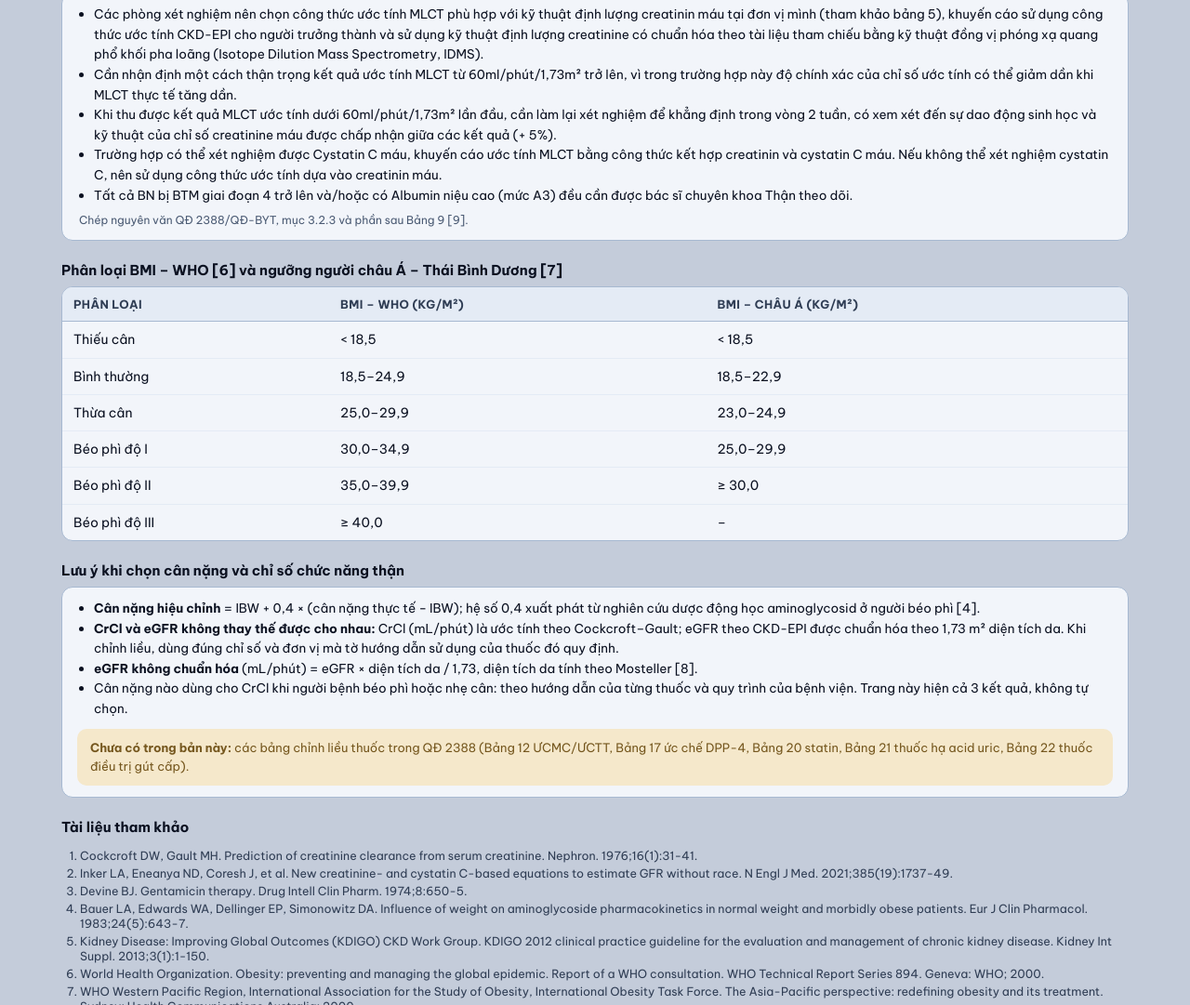
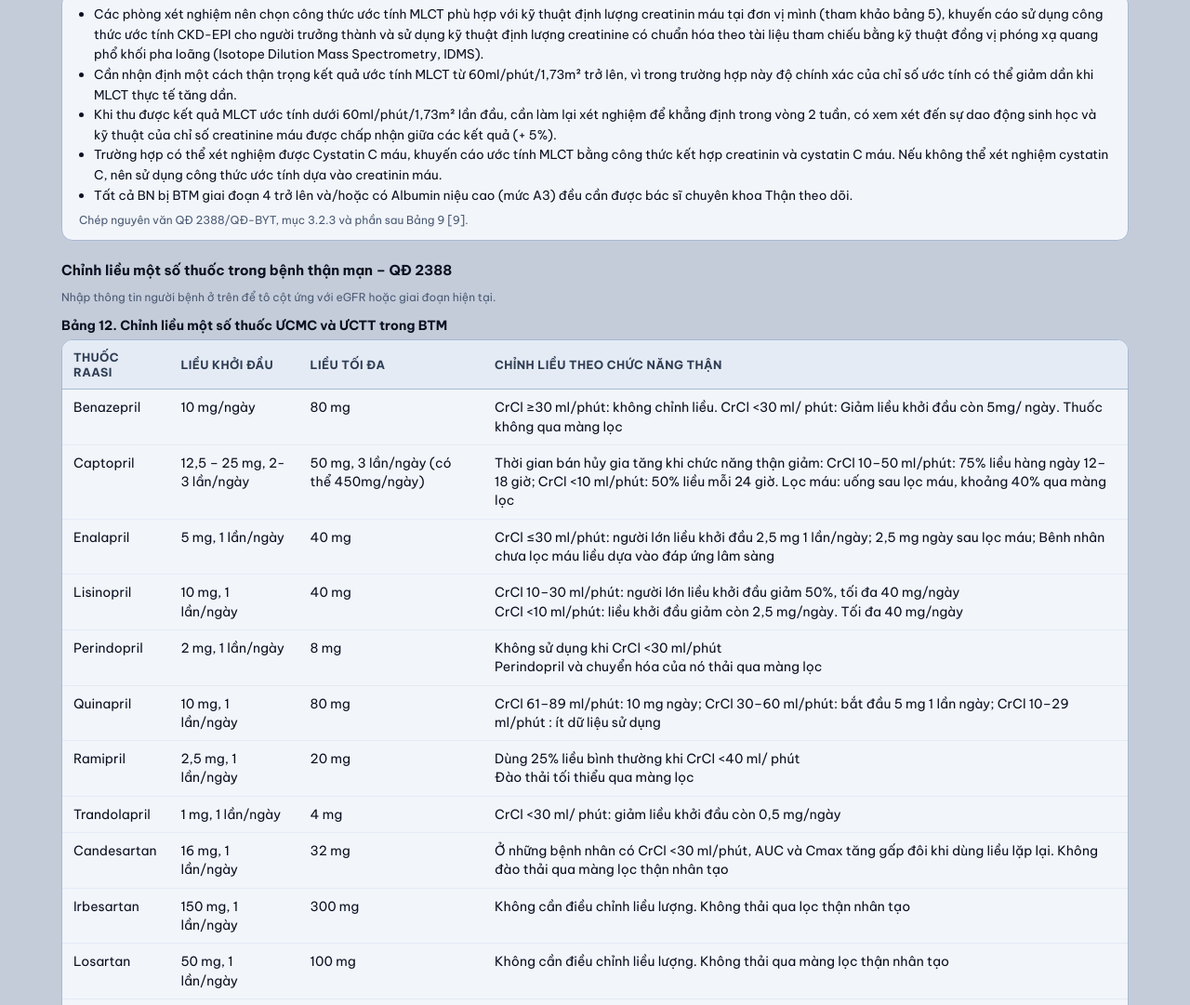
Before and after one commit to Tungnguyenbvvt/DuocLamSang, a plain HTML site: page pages/tinh-chuc-nang-than.html in a window 1280 px wide. Shown: the part 2531-3612 px from the top of the page at 93% size. Drawn offline with Linux system fonts and the light colour scheme.

Commit message:
Thêm bảng chỉnh liều thuốc trong bệnh thận mạn theo QĐ 2388/QĐ-BYT
Bảng 12 (ƯCMC/ƯCTT), 17 (ức chế DPP-4, kèm Sulfonylurea, Insulin), 20 (statin),
21 (hạ acid uric), 22 (gút cấp), chép theo ảnh trang gốc vào data/renal-dosing.json.
Tô cột theo eGFR hoặc giai đoạn G. 73 ca kiểm thử đạt.

Co-Authored-By: Claude Opus 5.5 <noreply@anthropic.com>

```diff
--- /dev/null
+++ b/data/renal-dosing.json
@@ -0,0 +1,339 @@
+{
+ "version": "1.0.0",
+ "updated": "2026-11-04",
+ "source": "Bộ Y tế. Quyết định số 2388/QĐ-BYT ngày 12/8/2024 ban hành tài liệu chuyên môn “Hướng dẫn chẩn đoán và điều trị bệnh thận mạn và một số bệnh lý thận”. Hà Nội: Bộ Y tế; 2024. Bảng 12 (tr. 37–38), Bảng 17 (tr. 46), Bảng 20 (tr. 48), Bảng 21, 22 (tr. 52).",
+ "extraction": "Chép tay theo ảnh trang của tệp PDF do người dùng cung cấp, giữ nguyên chính tả của văn bản (kể cả lỗi chính tả như “Vildagligtin”, “Bênh nhân”). Không dùng lớp chữ trích tự động vì đọc sai ký hiệu ≥.",
+ "review": "chưa kiểm chứng",
+ "records": [
+  {
+   "id": "bang-12",
+   "title": "Bảng 12. Chỉnh liều một số thuốc ƯCMC và ƯCTT trong BTM",
+   "page": "37–38",
+   "basis": "crcl",
+   "columns": [
+    "Thuốc RAASi",
+    "Liều khởi đầu",
+    "Liều tối đa",
+    "Chỉnh liều theo chức năng thận"
+   ],
+   "rows": [
+    [
+     "Benazepril",
+     "10 mg/ngày",
+     "80 mg",
+     "CrCl ≥30 ml/phút: không chỉnh liều. CrCl <30 ml/ phút: Giảm liều khởi đầu còn 5mg/ ngày. Thuốc không qua màng lọc"
+    ],
+    [
+     "Captopril",
+     "12,5 – 25 mg, 2-3 lần/ngày",
+     "50 mg, 3 lần/ngày (có thể 450mg/ngày)",
+     "Thời gian bán hủy gia tăng khi chức năng thận giảm: CrCl 10–50 ml/phút: 75% liều hàng ngày 12–18 giờ; CrCl <10 ml/phút: 50% liều mỗi 24 giờ. Lọc máu: uống sau lọc máu, khoảng 40% qua màng lọc"
+    ],
+    [
+     "Enalapril",
+     "5 mg, 1 lần/ngày",
+     "40 mg",
+     "CrCl ≤30 ml/phút: người lớn liều khởi đầu 2,5 mg 1 lần/ngày; 2,5 mg ngày sau lọc máu; Bênh nhân chưa lọc máu liều dựa vào đáp ứng lâm sàng"
+    ],
+    [
+     "Lisinopril",
+     "10 mg, 1 lần/ngày",
+     "40 mg",
+     "CrCl 10–30 ml/phút: người lớn liều khởi đầu giảm 50%, tối đa 40 mg/ngày\nCrCl <10 ml/phút: liều khởi đầu giảm còn 2,5 mg/ngày. Tối đa 40 mg/ngày"
+    ],
+    [
+     "Perindopril",
+     "2 mg, 1 lần/ngày",
+     "8 mg",
+     "Không sử dụng khi CrCl <30 ml/phút\nPerindopril và chuyển hóa của nó thải qua màng lọc"
+    ],
+    [
+     "Quinapril",
+     "10 mg, 1 lần/ngày",
+     "80 mg",
+     "CrCl 61–89 ml/phút: 10 mg ngày; CrCl 30–60 ml/phút: bắt đầu 5 mg 1 lần ngày; CrCl 10–29 ml/phút : ít dữ liệu sử dụng"
+    ],
+    [
+     "Ramipril",
+     "2,5 mg, 1 lần/ngày",
+     "20 mg",
+     "Dùng 25% liều bình thường khi CrCl <40 ml/ phút\nĐào thải tối thiểu qua màng lọc"
+    ],
+    [
+     "Trandolapril",
+     "1 mg, 1 lần/ngày",
+     "4 mg",
+     "CrCl <30 ml/ phút: giảm liều khởi đầu còn 0,5 mg/ngày"
+    ],
+    [
+     "Candesartan",
+     "16 mg, 1 lần/ngày",
+     "32 mg",
+     "Ở những bệnh nhân có CrCl <30 ml/phút, AUC và Cmax tăng gấp đôi khi dùng liều lặp lại. Không đào thải qua màng lọc thận nhân tạo"
+    ],
+    [
+     "Irbesartan",
+     "150 mg, 1 lần/ngày",
+     "300 mg",
+     "Không cần điều chỉnh liều lượng. Không thải qua lọc thận nhân tạo"
+    ],
+    [
+     "Losartan",
+     "50 mg, 1 lần/ngày",
+     "100 mg",
+     "Không cần điều chỉnh liều lượng. Không thải qua màng lọc thận nhân tạo"
+    ],
+    [
+     "Olmesartan",
+     "20 mg, 1 lần/ngày",
+     "40 mg",
+     "AUC tăng gấp 3 lần ở những bệnh nhân có CrCl <20 ml/phút. Không khuyến cáo điều chỉnh liều ban đầu cho bệnh nhân suy thận từ trung bình đến nặng (CrCl < 40 ml/phút). Chưa được nghiên cứu ở bệnh nhân lọc máu"
+    ],
+    [
+     "Telmisartan",
+     "40 mg, 1 lần/ngày",
+     "80 mg",
+     "Không cần điều chỉnh liều lượng. Không thải qua màng lọc thận nhân tạo"
+    ],
+    [
+     "Valsartan",
+     "80 mg, 1 lần/ngày",
+     "320 mg",
+     "Không có điều chỉnh liều lượng cho CrCl < 30ml/phút- thận trọng khi dùng. Không thải qua màng lọc thận nhân tạo"
+    ]
+   ],
+   "notes": []
+  },
+  {
+   "id": "bang-17",
+   "title": "Bảng 17. Liều thuốc ức chế DPP-4 hàng ngày theo chức năng thận",
+   "page": "46",
+   "basis": "egfr",
+   "bands": [
+    60,
+    45,
+    30,
+    15,
+    0
+   ],
+   "caption": "Liều thuốc ức chế DPP4 theo MLCT ước tính (ml/phút/1,73m²)",
+   "columns": [
+    "Nhóm ức chế DPP4",
+    "≥ 60",
+    "45-59",
+    "30-44",
+    "15-29",
+    "< 15"
+   ],
+   "rows": [
+    [
+     "Sitagliptin",
+     "100 mg/ngày",
+     "100 mg/ngày",
+     "50 mg/ngày",
+     "25 mg/ngày",
+     "25 mg/ngày"
+    ],
+    [
+     "Vildagligtin",
+     "100 mg/ngày",
+     "50 mg/ngày",
+     "50 mg/ngày",
+     "50 mg/ngày",
+     "50 mg/ngày"
+    ],
+    [
+     "Saxagliptin",
+     "5 mg/ ngày",
+     "5 mg/ngày",
+     "2,5 mg/ngày",
+     "2,5 mg/ngày",
+     "Không"
+    ],
+    [
+     "Linagliptin",
+     "5 mg/ ngày",
+     "5 mg/ngày",
+     "5 mg/ngày",
+     "5 mg/ngày",
+     "5 mg/ngày"
+    ]
+   ],
+   "notes": [
+    "Các thuốc ức chế DPP-4 không gây hạ đường máu và được dung nạp rất tốt, có thể sử dụng đơn trị liệu hoặc kết hợp với bất kỳ loại thuốc nào khác, ngoại trừ GLP-1 RA. Hầu hết các thuốc ức chế DPP-4 cần chỉnh liều theo chức năng thận ngoại trừ linagliptin.",
+    "(5) Sulfonylurea (SU): SU không phải là thuốc được ưu tiên trong BTM. Glipizide là SU duy nhất có thể dùng được cho bệnh nhân BTM vì được chuyển hóa thành các dẫn chất không hoạt tính, nhưng không dùng khi MLCT thấp <30 ml/phút/1,73 m². Repaglinide được chuyển hóa ở gan với tỉ lệ thải trừ qua thận dưới 10%, nhưng nên bắt đầu với liều thấp 0,5 mg/ngày."
+   ],
+   "insulin": {
+    "title": "(8) Insulin",
+    "intro": "Nhu cầu insulin của mỗi BN rất khác nhau, do đó cần điều chỉnh phù hợp thông qua theo dõi đường máu và MLCT:",
+    "bands": [
+     "MLCT > 50 ml/phút/1,73 m²: không cần điều chỉnh liều.",
+     "MLCT 50-10 ml/phút/1,73 m²: giảm 25% liều insulin trước đó.",
+     "MLCT < 10 ml/phút/1,73 m²: giảm 50% liều insulin trước đó."
+    ]
+   }
+  },
+  {
+   "id": "bang-20",
+   "title": "Bảng 20. Liều các thuốc statin sử dụng trong BTM",
+   "page": "48",
+   "basis": "stage",
+   "stageCols": {
+    "G1": 1,
+    "G2": 1,
+    "G3a": 2,
+    "G3b": 2,
+    "G4": 2,
+    "G5": 2
+   },
+   "columns": [
+    "Statin",
+    "BTM giai đoạn 1-2",
+    "BTM giai đoạn 3a-5, Lọc máu, ghép thận (mg/ngày)"
+   ],
+   "rows": [
+    [
+     "Lovastatin",
+     "Liều thông thường",
+     "Không có nghiên cứu"
+    ],
+    [
+     "Fluvastatin",
+     "Liều thông thường",
+     "80 (ALERT)"
+    ],
+    [
+     "Atorvastatin",
+     "Liều thông thường",
+     "20 (4D)"
+    ],
+    [
+     "Rosuvastatin",
+     "Liều thông thường",
+     "10 (AURORA)"
+    ],
+    [
+     "Simvastatin/Ezetimibe",
+     "Liều thông thường",
+     "20/10 (SHARP)"
+    ],
+    [
+     "Pravastatin",
+     "Liều thông thường",
+     "40"
+    ],
+    [
+     "Simvastatin",
+     "Liều thông thường",
+     "40"
+    ],
+    [
+     "Pitavastatin",
+     "Liều thông thường",
+     "2"
+    ]
+   ],
+   "notes": []
+  },
+  {
+   "id": "bang-21",
+   "title": "Bảng 21. Liều khuyến cáo cho các thuốc hạ acid uric máu ở BTM.",
+   "page": "52",
+   "basis": "stage",
+   "stageCols": {
+    "G3a": 3,
+    "G3b": 3,
+    "G4": 3,
+    "G5": 3
+   },
+   "columns": [
+    "Thuốc",
+    "Nhóm",
+    "Liều",
+    "Lưu ý ở BN CKD (G3-5)",
+    "Khuyến cáo (G5D)"
+   ],
+   "rows": [
+    [
+     "Allopurinol",
+     "Ức chế XO (iXO)",
+     "Khởi đầu: 50-100 mg/ngày\nTối đa: 800mg/ngày",
+     "MLCT ≥ 30\nKhởi đầu 50-100 mg/ngày\nMLCT < 30\nKhởi đầu 50 mg/ngày",
+     "HD: khởi đầu 100 mg sau lọc máu\nPD: khởi đầu 50 mg/ngày"
+    ],
+    [
+     "Febuxostat (b)",
+     "Ức chế XO",
+     "Khởi đầu: 40mg/ngày\nTối đa: 120mg/ngày",
+     "Chưa đủ dữ liệu ở bn với MLCT < 30 ml/phút",
+     "Chưa đủ dữ liệu"
+    ],
+    [
+     "Các thuốc tăng đào thải acid uric qua nước tiểu",
+     "",
+     "Chỉnh liều tùy theo MLCT, cần dùng phối hợp với iXO",
+     "",
+     "Chống chỉ định"
+    ]
+   ],
+   "notes": [
+    "HD: lọc máu chu kỳ, PD: lọc màng bụng",
+    "a: Có thể tăng liều Allopurinol sau mỗi 2-5 tuần cho đến khi đạt mục tiêu acid uric máu",
+    "b: Febuxostat không nên sử dụng ở những bệnh nhân có nguy cơ tim mạch cao."
+   ]
+  },
+  {
+   "id": "bang-22",
+   "title": "Bảng 22. Thuốc chỉ định điều trị cơn gút cấp và chỉnh liều trong BTM",
+   "page": "52",
+   "basis": "stage",
+   "stageCols": {
+    "G3a": 2,
+    "G3b": 2,
+    "G4": 2,
+    "G5": 2
+   },
+   "columns": [
+    "Thuốc",
+    "Chức năng thận bình thường",
+    "BTM (G3-G5)",
+    "Lọc máu"
+   ],
+   "rows": [
+    [
+     "Colchicine",
+     "1-2 mg/ngày, tối đa 2 mg/ngày. Không vượt quá 6 mg trong 4 ngày",
+     "GĐ G3 giảm nửa liều và tăng khoảng cách",
+     "Chống chỉ định"
+    ],
+    [
+     "NSAIDs",
+     "Bất cứ loại nào với liều thông thường",
+     "MLCT< 30: chống chỉ định\nGĐ G3 dùng thận trọng và giảm liều",
+     "Bất cứ loại nào với liều thông thường"
+    ],
+    [
+     "Glucocorticoids (BN chống chỉ định colchicin, NSAIDs)",
+     "0.5 mg/kg/ngày, giảm 5 mg mỗi 2 ngày",
+     "Giống trong chức năng thận bình thường",
+     "Giống trong chức năng thận bình thường"
+    ],
+    [
+     "ACTH analog (tetracosactide depot)",
+     "25-40 mg (TB/TDD) ở BN không đáp ứng điều trị khác",
+     "Không cần chỉnh liều",
+     "Không cần chỉnh liều"
+    ],
+    [
+     "Ức chế IL-1 (gút kháng trị)",
+     "Anakinra liều 100 mg TDD/ngày*\nCanakinumab 150 mg, TDD một liều đơn",
+     "GĐ G4: Anakinra 100 mg/48h\nCanakinumab: không cần chỉnh liều",
+     "Anakinra 100 mg/48h\nCanakinumab: không chỉnh liều"
+    ]
+   ],
+   "notes": [
+    "* Không có chỉ định trong bảng dữ liệu của thuốc, mặc dù có những nghiên cứu hỗ trợ việc sử dụng nó."
+   ]
+  }
+ ]
+}
--- a/js/modules/renal.js
+++ b/js/modules/renal.js
@@ -121,6 +121,12 @@
   function kdigoRisk(g, a) { return KDIGO_RISK[g][+a.slice(1) - 1]; }
   function kdigoCell(g, a) { return KDIGO_CELL[g][+a.slice(1) - 1]; }
 
+  // [9] Vị trí cột/dòng trong các bảng chỉnh liều (data/renal-dosing.json) ứng với eGFR hiện tại
+  // Bảng 17: ≥ 60 | 45-59 | 30-44 | 15-29 | < 15 → 0..4
+  function dpp4Band(egfr) { return egfr >= 60 ? 0 : egfr >= 45 ? 1 : egfr >= 30 ? 2 : egfr >= 15 ? 3 : 4; }
+  // Insulin (mục 4.5, phần (8)): > 50 | 50-10 | < 10 → 0..2
+  function insulinBand(egfr) { return egfr > 50 ? 0 : egfr >= 10 ? 1 : 2; }
+
   // BMI (kg/m²) và [8] diện tích da Mosteller (m²) = √(chiều cao cm × cân nặng kg / 3600)
   function bmi(weightKg, heightCm) { return weightKg / Math.pow(heightCm / 100, 2); }
   function bsaMosteller(weightKg, heightCm) { return Math.sqrt(heightCm * weightKg / 3600); }
@@ -237,7 +243,7 @@
     egfrMdrd: egfrMdrd, egfrCrCys2021: egfrCrCys2021, ibwDevine: ibwDevine, abw: abw,
     kdigoStage: kdigoStage, KDIGO_G: KDIGO_G, KDIGO_A: KDIGO_A, albuminStage: albuminStage,
     KDIGO_RISK: KDIGO_RISK, KDIGO_CELL: KDIGO_CELL, RISK_LABEL: RISK_LABEL, RISK_TEXT: RISK_TEXT, kdigoRisk: kdigoRisk, kdigoCell: kdigoCell,
-    bmi: bmi, bsaMosteller: bsaMosteller, egfrAbsolute: egfrAbsolute, BMI_WHO: BMI_WHO, BMI_ASIA: BMI_ASIA, bmiClass: bmiClass,
+    dpp4Band: dpp4Band, insulinBand: insulinBand, bmi: bmi, bsaMosteller: bsaMosteller, egfrAbsolute: egfrAbsolute, BMI_WHO: BMI_WHO, BMI_ASIA: BMI_ASIA, bmiClass: bmiClass,
     compute: compute, round: round, SOURCES: SOURCES
   };
 })();
--- a/pages/tinh-chuc-nang-than.html
+++ b/pages/tinh-chuc-nang-than.html
@@ -49,6 +49,12 @@
   .sec{font-size:15px;margin:22px 0 8px}
   .lk-table tr.now td{background:color-mix(in srgb,var(--cat) 16%,#fff);font-weight:600}
   .lk-table ul{margin:0;padding-left:16px}
+  .dose{margin-bottom:16px}
+  .dose h3{font-size:14px;margin:14px 0 6px}
+  .dose td{white-space:pre-line}
+  .lk-table .hl{background:color-mix(in srgb,var(--cat) 16%,#fff);font-weight:600}
+  .dose ul.notes{margin:6px 0 0;padding-left:18px;font-size:13px;color:var(--mut)}
+  .dose .ins li.now{font-weight:700;color:var(--tx)}
   .pill{display:inline-block;padding:1px 9px;border-radius:999px;font-size:12px;font-weight:700;color:#fff;white-space:nowrap}
   .r-low{background:var(--r-low)}.r-mod{background:var(--r-mod);color:#3a2a00}.r-high{background:var(--r-high);color:#3a1d00}.r-vhigh{background:var(--r-vhigh)}.r-top{background:var(--r-top)}
   .heat{width:100%;border-collapse:separate;border-spacing:3px;font-size:13px;text-align:center}
@@ -192,6 +198,10 @@
   </ul>
   <p class="cite">Chép nguyên văn QĐ 2388/QĐ-BYT, mục 3.2.3 và phần sau Bảng 9 [9].</p></div>
 
+  <h2 class="sec">Chỉnh liều một số thuốc trong bệnh thận mạn – QĐ 2388</h2>
+  <p class="hint" id="doseHint">Nhập thông tin người bệnh ở trên để tô cột ứng với eGFR hoặc giai đoạn hiện tại.</p>
+  <div id="dosing"><p class="hint">Đang tải bảng chỉnh liều…</p></div>
+
   <h2 class="sec">Phân loại BMI – WHO [6] và ngưỡng người châu Á – Thái Bình Dương [7]</h2>
   <table class="lk-table">
     <thead><tr><th>Phân loại</th><th>BMI – WHO (kg/m²)</th><th>BMI – châu Á (kg/m²)</th></tr></thead>
@@ -206,7 +216,6 @@
       <li><b>eGFR không chuẩn hóa</b> (mL/phút) = eGFR × diện tích da / 1,73, diện tích da tính theo Mosteller [8].</li>
       <li>Cân nặng nào dùng cho CrCl khi người bệnh béo phì hoặc nhẹ cân: theo hướng dẫn của từng thuốc và quy trình của bệnh viện. Trang này hiện cả 3 kết quả, không tự chọn.</li>
     </ul>
-    <div class="todo"><b>Chưa có trong bản này:</b> các bảng chỉnh liều thuốc trong QĐ 2388 (Bảng 12 ƯCMC/ƯCTT, Bảng 17 ức chế DPP-4, Bảng 20 statin, Bảng 21 thuốc hạ acid uric, Bảng 22 thuốc điều trị gút cấp).</div>
   </div>
 
   <h2 class="sec">Tài liệu tham khảo</h2>
@@ -294,6 +303,7 @@
     $('msgs').innerHTML = msgs;
     $('out').hidden = !r;
     tables(r);
+    renderDosing(r);
     if (!r) return;
 
     $('kpi').innerHTML = [
@@ -346,6 +356,39 @@
         '<tr><td>Diện tích da (Mosteller)</td><td>' + fmt(r.bsa, 2) + ' m²</td></tr></table></div>';
   }
 
+  // Bảng chỉnh liều: dữ liệu ở data/renal-dosing.json, tô cột theo eGFR hoặc giai đoạn G hiện tại
+  var dosing = null, lastR = null;
+  function colToHighlight(t, r) {
+    if (!r) return -1;
+    if (t.basis === 'egfr') return R.dpp4Band(r.egfr) + 1;
+    if (t.basis === 'stage') return t.stageCols[r.stage.id] || -1;
+    return -1;
+  }
+  function renderDosing(r) {
+    lastR = r;
+    if (!dosing) return;
+    $('doseHint').innerHTML = !r ? 'Nhập thông tin người bệnh ở trên để tô cột ứng với eGFR hoặc giai đoạn hiện tại.'
+      : 'Đang tô theo eGFR ' + fmt(r.egfr, 1) + ' mL/phút/1,73 m² (' + EQ_NAME[r.primary] + '), giai đoạn ' + r.stage.id +
+        '. Bảng 12 dùng CrCl: hiện ' + fmt(r.crcl.tbw, 1) + ' mL/phút theo cân nặng thực tế (' + fmt(r.crcl.ibw, 1) + ' theo IBW, ' + fmt(r.crcl.abw, 1) + ' theo cân nặng hiệu chỉnh).';
+    $('dosing').innerHTML = dosing.records.map(function (t) {
+      var hc = colToHighlight(t, r);
+      var head = '<tr>' + t.columns.map(function (c, j) { return '<th' + (j === hc ? ' class="hl"' : '') + '>' + esc(c) + '</th>'; }).join('') + '</tr>';
+      var body = t.rows.map(function (row) {
+        return '<tr>' + row.map(function (c, j) { return '<td data-label="' + esc(t.columns[j]) + '"' + (j === hc ? ' class="hl"' : '') + '>' + esc(c) + '</td>'; }).join('') + '</tr>';
+      }).join('');
+      var ins = t.insulin ? '<h3>' + esc(t.insulin.title) + '</h3><p class="hint">' + esc(t.insulin.intro) + '</p><ul class="notes ins">' +
+        t.insulin.bands.map(function (b, i) { return '<li' + (r && R.insulinBand(r.egfr) === i ? ' class="now"' : '') + '>' + esc(b) + (r && R.insulinBand(r.egfr) === i ? ' ◀' : '') + '</li>'; }).join('') + '</ul>' : '';
+      return '<div class="dose"><h3>' + esc(t.title) + '</h3>' + (t.caption ? '<p class="hint">' + esc(t.caption) + '</p>' : '') +
+        '<table class="lk-table"><thead>' + head + '</thead><tbody>' + body + '</tbody></table>' +
+        (t.notes.length ? '<ul class="notes">' + t.notes.map(function (n) { return '<li>' + esc(n) + '</li>'; }).join('') + '</ul>' : '') + ins +
+        '<p class="cite">Chép nguyên văn QĐ 2388/QĐ-BYT, trang ' + esc(t.page) + ' [9].</p></div>';
+    }).join('');
+  }
+  fetch('../data/renal-dosing.json', { cache: 'no-cache' })
+    .then(function (x) { if (!x.ok) throw new Error('HTTP ' + x.status); return x.json(); })
+    .then(function (d) { dosing = d; renderDosing(lastR); })
+    .catch(function (e) { $('dosing').innerHTML = '<p class="msg err">Không tải được bảng chỉnh liều (' + esc(e.message) + ').</p>'; });
+
   $('src').innerHTML = R.SOURCES.map(function (s) { return '<li>' + esc(s) + '</li>'; }).join('');
   render();
 })();
--- a/sw.js
+++ b/sw.js
@@ -1,6 +1,6 @@
 /* Service worker: lưu app shell + danh mục + toàn bộ tài liệu để dùng ngoại tuyến.
    Tăng CACHE_VERSION mỗi khi đổi dữ liệu hoặc mã. */
-var CACHE_VERSION = 'cph-hub-v1.13.0';
+var CACHE_VERSION = 'cph-hub-v1.14.0';
 var RUNTIME = 'cph-runtime-v1';
 var SHELL = [
   './',
@@ -15,6 +15,7 @@ var SHELL = [
   'data/synonyms.json',
   'data/doc-text.json',
   'data/drug-info.json',
+  'data/renal-dosing.json',
   'css/tool.css',
   'js/modules/lookup.js',
   'js/modules/renal.js',
```
Also changed, not shown: tests/renal.test.html (+10 -0 lines), data/doc-text.json, 1 other file.
